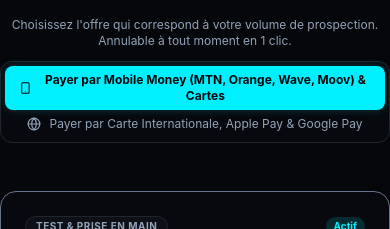
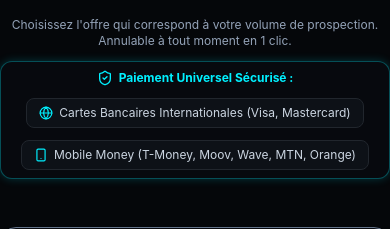
Before and after one commit to dossou1992-cpu/prospectizi, a Next.js app: page /pricing in a window 390 px wide. Shown: the part 141-370 px from the top of the page. Built offline with nearby package versions, Linux system fonts and the light colour scheme; no server answers.

Commit message:
feat(payments): streamline all checkout flows to Flutterwave with multi-currency (EUR/XOF) and direct Mobile Money + Card support

```diff
--- a/app/api/webhooks/flutterwave/route.ts
+++ b/app/api/webhooks/flutterwave/route.ts
@@ -20,13 +20,15 @@
       const customerEmail = data?.customer?.email;
       const amount = data?.amount;
 
-      // Determine plan
+      // Determine plan from amount (EUR or XOF / FCFA) or plan keywords
+      const narration = `${data?.narration || ''} ${data?.tx_ref || ''} ${data?.meta?.plan || ''}`.toLowerCase();
       let plan = 'DECOUVERTE';
       let quota = 3;
-      if (amount >= 50) {
+
+      if (narration.includes('agence') || (amount >= 50 && amount < 1000) || amount >= 30000) {
         plan = 'AGENCE';
         quota = 450;
-      } else if (amount >= 25) {
+      } else if (narration.includes('pro') || (amount >= 20 && amount < 1000) || (amount >= 10000 && amount < 30000)) {
         plan = 'PRO';
         quota = 90;
       }
--- a/app/pricing/page.tsx
+++ b/app/pricing/page.tsx
@@ -16,43 +16,28 @@
 
 export default function PricingPage() {
   const { subscription, upgradePlan, user } = useStore();
-  const [gateway, setGateway] = useState<'flutterwave' | 'lemonsqueezy'>('flutterwave');
   const [loadingPlan, setLoadingPlan] = useState<PlanType | null>(null);
 
   const handleSelectPlan = (plan: PlanType) => {
     setLoadingPlan(plan);
 
-    // 1. Redirection vers Lemon Squeezy si URL configurée
-    if (gateway === 'lemonsqueezy') {
-      let lemonUrl = plan === 'AGENCE'
-        ? process.env.NEXT_PUBLIC_LEMONSQUEEZY_AGENCE_URL
-        : plan === 'PRO'
-          ? process.env.NEXT_PUBLIC_LEMONSQUEEZY_PRO_URL
-          : process.env.NEXT_PUBLIC_LEMONSQUEEZY_DECOUVERTE_URL;
-      if (lemonUrl) {
-        if (user?.email) {
-          const sep = lemonUrl.includes('?') ? '&' : '?';
-          lemonUrl = `${lemonUrl}${sep}checkout[email]=${encodeURIComponent(user.email)}`;
-        }
-        window.location.href = lemonUrl;
-        return;
-      }
-    }
-
-    // 2. Redirection vers Flutterwave si URL configurée
-    if (gateway === 'flutterwave') {
-      const flwUrl = plan === 'AGENCE'
+    // 1. Redirection vers Flutterwave (Cartes Bancaires & Mobile Money) si URL configurée
+    let flwUrl = plan === 'AGENCE'
       ? process.env.NEXT_PUBLIC_FLUTTERWAVE_AGENCE_URL
       : plan === 'PRO'
         ? process.env.NEXT_PUBLIC_FLUTTERWAVE_PRO_URL
         : process.env.NEXT_PUBLIC_FLUTTERWAVE_DECOUVERTE_URL;
+
     if (flwUrl) {
+      if (user?.email) {
+        const sep = flwUrl.includes('?') ? '&' : '?';
+        flwUrl = `${flwUrl}${sep}email=${encodeURIComponent(user.email)}`;
+      }
       window.location.href = flwUrl;
       return;
     }
-    }
 
-    // 3. Fallback Bêta-Test / Démonstration : activation instantanée
+    // 2. Fallback Bêta-Test / Démonstration : activation instantanée
     setTimeout(() => {
       upgradePlan(plan);
       setLoadingPlan(null);
@@ -74,30 +59,20 @@
           Choisissez l&apos;offre qui correspond à votre volume de prospection. Annulable à tout moment en 1 clic.
         </p>
 
-        {/* Professional Payment Method Selector */}
-        <div className="inline-flex p-1 bg-dark-900 border border-dark-600 rounded-xl text-xs mt-3 flex-wrap justify-center">
-          <button
-            onClick={() => setGateway('flutterwave')}
-            className={`flex items-center gap-2 px-3.5 py-1.5 rounded-lg transition-all ${
-              gateway === 'flutterwave'
-                ? 'bg-cyan text-dark-950 font-bold shadow-cyan-border'
-                : 'text-slate-400 hover:text-white'
-            }`}
-          >
-            <Smartphone className="w-3.5 h-3.5" />
-            <span>Payer par Mobile Money (MTN, Orange, Wave, Moov) &amp; Cartes</span>
-          </button>
-          <button
-            onClick={() => setGateway('lemonsqueezy')}
-            className={`flex items-center gap-2 px-3.5 py-1.5 rounded-lg transition-all ${
-              gateway === 'lemonsqueezy'
-                ? 'bg-cyan text-dark-950 font-bold shadow-cyan-border'
-                : 'text-slate-400 hover:text-white'
-            }`}
-          >
-            <Globe className="w-3.5 h-3.5" />
-            <span>Payer par Carte Internationale, Apple Pay &amp; Google Pay</span>
-          </button>
+        {/* Universal Payment Reassurance Banner */}
+        <div className="inline-flex items-center justify-center gap-3 p-2 bg-dark-900 border border-cyan/30 rounded-xl text-xs mt-3 flex-wrap shadow-cyan-border">
+          <div className="flex items-center gap-1.5 text-cyan font-bold px-2">
+            <ShieldCheck className="w-4 h-4" />
+            <span>Paiement Universel Sécurisé :</span>
+          </div>
+          <span className="flex items-center gap-1.5 bg-dark-800 px-3 py-1.5 rounded-lg text-slate-300 border border-dark-600">
+            <Globe className="w-3.5 h-3.5 text-cyan" />
+            <span>Cartes Bancaires Internationales (Visa, Mastercard)</span>
+          </span>
+          <span className="flex items-center gap-1.5 bg-dark-800 px-3 py-1.5 rounded-lg text-slate-300 border border-dark-600">
+            <Smartphone className="w-3.5 h-3.5 text-cyan" />
+            <span>Mobile Money (T-Money, Moov, Wave, MTN, Orange)</span>
+          </span>
         </div>
       </div>
 
--- a/components/UpgradeModal.tsx
+++ b/components/UpgradeModal.tsx
@@ -7,7 +7,6 @@
 
 export default function UpgradeModal() {
   const { showUpgradeModal, setShowUpgradeModal, upgradePlan, isSubscriptionExpired, subscription, user } = useStore();
-  const [gateway, setGateway] = useState<'flutterwave' | 'lemonsqueezy'>('flutterwave');
   const [loadingPlan, setLoadingPlan] = useState<PlanType | null>(null);
 
   if (!showUpgradeModal) return null;
@@ -15,35 +14,23 @@
   const handleCheckout = (plan: PlanType) => {
     setLoadingPlan(plan);
 
-    // 1. Redirection vers Lemon Squeezy si URL configurée
-    if (gateway === 'lemonsqueezy') {
-      let lemonUrl = plan === 'AGENCE'
-        ? process.env.NEXT_PUBLIC_LEMONSQUEEZY_AGENCE_URL
-        : plan === 'PRO'
-          ? process.env.NEXT_PUBLIC_LEMONSQUEEZY_PRO_URL
-          : process.env.NEXT_PUBLIC_LEMONSQUEEZY_DECOUVERTE_URL;
-      if (lemonUrl) {
-        if (user?.email) {
-          const sep = lemonUrl.includes('?') ? '&' : '?';
-          lemonUrl = `${lemonUrl}${sep}checkout[email]=${encodeURIComponent(user.email)}`;
-        }
-        window.location.href = lemonUrl;
-        return;
+    // 1. Redirection vers Flutterwave (Cartes Bancaires & Mobile Money) si URL configurée
+    let flwUrl = plan === 'AGENCE'
+      ? process.env.NEXT_PUBLIC_FLUTTERWAVE_AGENCE_URL
+      : plan === 'PRO'
+        ? process.env.NEXT_PUBLIC_FLUTTERWAVE_PRO_URL
+        : process.env.NEXT_PUBLIC_FLUTTERWAVE_DECOUVERTE_URL;
+
+    if (flwUrl) {
+      if (user?.email) {
+        const sep = flwUrl.includes('?') ? '&' : '?';
+        flwUrl = `${flwUrl}${sep}email=${encodeURIComponent(user.email)}`;
       }
+      window.location.href = flwUrl;
+      return;
     }
 
-    // 2. Redirection vers Flutterwave Mobile Money si URL configurée
-    if (gateway === 'flutterwave') {
-      const flwUrl = plan === 'AGENCE'
-        ? process.env.NEXT_PUBLIC_FLUTTERWAVE_AGENCE_URL
-        : process.env.NEXT_PUBLIC_FLUTTERWAVE_PRO_URL;
-      if (flwUrl) {
-        window.location.href = flwUrl;
-        return;
-      }
-    }
-
-    // 3. Mode Bêta-Test / Démonstration : surclassement instantané
+    // 2. Mode Bêta-Test / Démonstration : surclassement instantané
     setTimeout(() => {
       upgradePlan(plan);
       setLoadingPlan(null);
@@ -83,35 +70,21 @@
           </p>
         </div>
 
-        {/* Payment Method Selector */}
-        <div className="bg-dark-800 border border-dark-600 rounded-xl p-3 mb-6 flex flex-col sm:flex-row items-center justify-between gap-3 text-xs">
-          <div className="flex items-center gap-2 text-slate-300">
-            <Globe className="w-4 h-4 text-cyan" />
-            <span className="font-semibold">Moyen de paiement adapté à votre pays :</span>
+        {/* Universal Payment Reassurance Banner */}
+        <div className="bg-dark-800/90 border border-cyan/30 rounded-xl p-3 mb-6 flex flex-col sm:flex-row items-center justify-between gap-3 text-xs">
+          <div className="flex items-center gap-2 text-cyan font-semibold">
+            <Shield className="w-4 h-4" />
+            <span>Paiement Universel &amp; Sécurisé :</span>
           </div>
-          <div className="flex items-center gap-2 flex-wrap justify-center">
-            <button
-              onClick={() => setGateway('flutterwave')}
-              className={`flex items-center gap-1.5 px-3 py-1.5 rounded-lg font-medium transition-all ${
-                gateway === 'flutterwave'
-                  ? 'bg-cyan text-dark-950 font-bold shadow-cyan-border'
-                  : 'bg-dark-700 text-slate-300 hover:text-white'
-              }`}
-            >
-              <Smartphone className="w-3.5 h-3.5" />
-              <span>Mobile Money (MTN, Orange, Wave) &amp; Cartes</span>
-            </button>
-            <button
-              onClick={() => setGateway('lemonsqueezy')}
-              className={`flex items-center gap-1.5 px-3 py-1.5 rounded-lg font-medium transition-all ${
-                gateway === 'lemonsqueezy'
-                  ? 'bg-cyan text-dark-950 font-bold shadow-cyan-border'
-                  : 'bg-dark-700 text-slate-300 hover:text-white'
-              }`}
-            >
-              <Globe className="w-3.5 h-3.5" />
-              <span>Carte Internationale, Apple Pay &amp; Google Pay</span>
-            </button>
+          <div className="flex items-center gap-2 flex-wrap justify-center text-slate-300">
+            <span className="flex items-center gap-1.5 bg-dark-700 px-2.5 py-1 rounded-lg border border-dark-600">
+              <Globe className="w-3.5 h-3.5 text-cyan" />
+              <span>Cartes Bancaires (Visa, Mastercard)</span>
+            </span>
+            <span className="flex items-center gap-1.5 bg-dark-700 px-2.5 py-1 rounded-lg border border-dark-600">
+              <Smartphone className="w-3.5 h-3.5 text-cyan" />
+              <span>Mobile Money (T-Money, Moov, Wave, MTN, Orange)</span>
+            </span>
           </div>
         </div>
 
```
Lines whose indentation alone changed are shown as unchanged.
